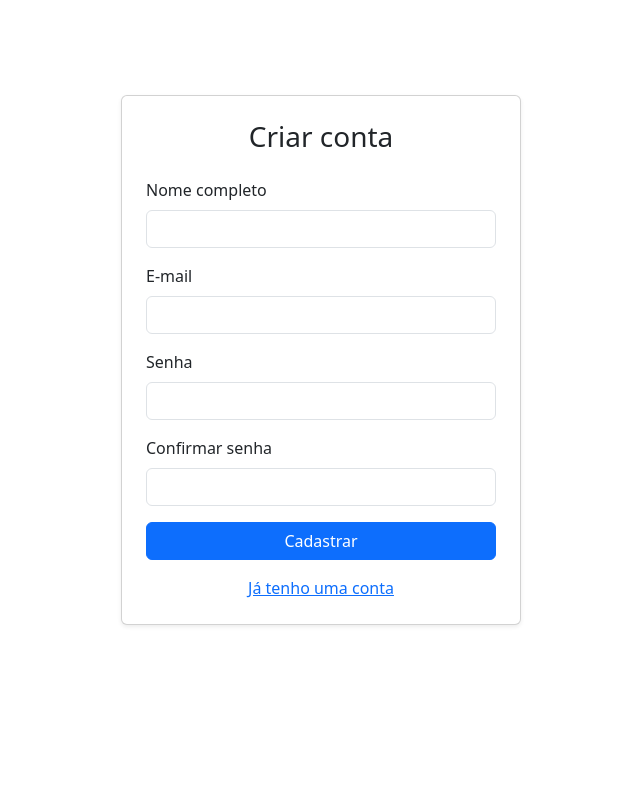
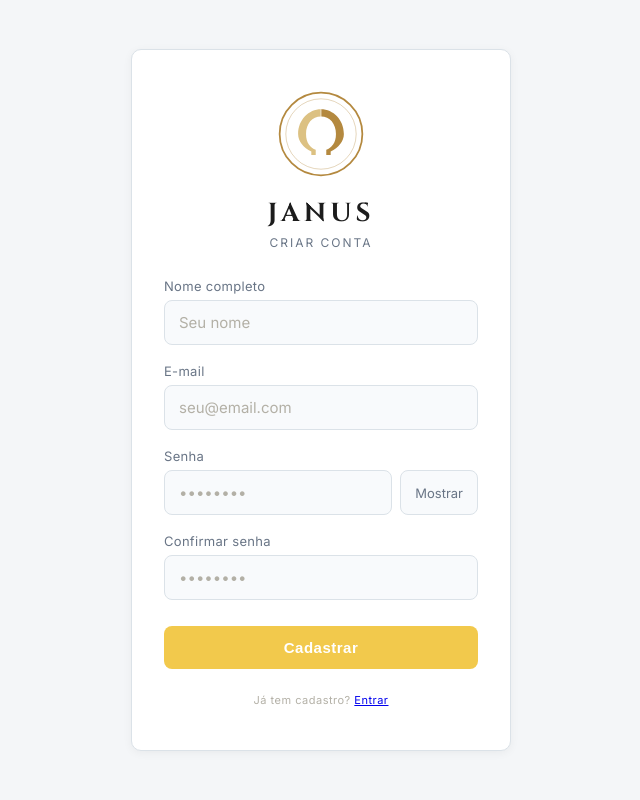
Before and after one commit to 2026-7-60-Programador-Web/janus, a PHP site: page /views/cadastro.php in a window 1280 px wide. Shown: the whole page, without its empty margins (319-959 px from the left). Run offline with PHP 8.4, Linux system fonts and the light colour scheme.

Commit message:
Cadastro gravando no banco com estilo do login

```diff
--- a/views/cadastro.php
+++ b/views/cadastro.php
@@ -12,53 +12,83 @@ unset($_SESSION['cadastro_erro'], $_SESSION['cadastro_dados']);
 <html lang="pt-br">
 <head>
     <meta charset="UTF-8">
-    <title>Criar conta</title>
-    <link href="https://cdn.jsdelivr.net/npm/bootstrap@5.3.3/dist/css/bootstrap.min.css" rel="stylesheet">
-    <link rel="stylesheet" href="/assets/css/style.css">
+    <meta name="viewport" content="width=device-width, initial-scale=1.0">
+    <title>Janus | Criar conta</title>
+    <link href="https://fonts.googleapis.com/css2?family=Cinzel:wght@600;700&family=Inter:wght@400;500;600&display=swap" rel="stylesheet">
+    <link href="../assets/css/login.css" rel="stylesheet">
 </head>
 <body>
-<main>
-    <div class="container d-flex justify-content-center align-items-center" style="min-height: 90vh;">
-        <div class="card p-4 shadow-sm" style="width: 100%; max-width: 400px;">
-            <h1 class="h3 mb-4 text-center">Criar conta</h1>
+
+<div class="login-card">
+    <div class="logo-wrap">
+        <svg width="88" height="88" viewBox="0 0 100 100" xmlns="http://www.w3.org/2000/svg">
+            <circle cx="50" cy="50" r="47" fill="none" stroke="#b4893f" stroke-width="2"/>
+            <circle cx="50" cy="50" r="40" fill="none" stroke="#b4893f" stroke-width="1" opacity="0.4"/>
+            <path d="M50 30
+                     C 40 30, 33 38, 33 50
+                     C 33 60, 38 66, 44 68
+                     L 44 74
+                     L 39 74
+                     L 39 70
+                     C 30 66, 24 58, 24 50
+                     C 24 34, 36 22, 50 22
+                     Z"
+                  fill="#dcc182"/>
+            <circle cx="38" cy="46" r="2.2" fill="#ffffff"/>
+            <path d="M50 30
+                     C 60 30, 67 38, 67 50
+                     C 67 60, 62 66, 56 68
+                     L 56 74
+                     L 61 74
+                     L 61 70
+                     C 70 66, 76 58, 76 50
+                     C 76 34, 64 22, 50 22
+                     Z"
+                  fill="#b4893f"/>
+            <circle cx="62" cy="46" r="2.2" fill="#ffffff"/>
+            <line x1="50" y1="22" x2="50" y2="78" stroke="#ffffff" stroke-width="1.2" opacity="0.6"/>
+        </svg>
+    </div>
+
+    <h1 class="brand-title">JANUS</h1>
+    <p class="brand-sub">Criar conta</p>
 
     <?php if ($erro): ?>
-                <div class="alert alert-danger"><?= htmlspecialchars($erro) ?></div>
+        <div class="alert-erro"><?= htmlspecialchars($erro) ?></div>
     <?php endif; ?>
 
     <form method="POST" action="../controllers/cadastro_processar.php">
-                <div class="mb-3">
-                    <label for="nome" class="form-label">Nome completo</label>
-                    <input type="text" id="nome" name="nome" class="form-control"
+        <div class="form-group">
+            <label for="nome">Nome completo</label>
+            <input type="text" id="nome" name="nome" placeholder="Seu nome"
                    value="<?= htmlspecialchars($dadosAntigos['nome'] ?? '') ?>" required>
         </div>
 
-                <div class="mb-3">
-                    <label for="email" class="form-label">E-mail</label>
-                    <input type="email" id="email" name="email" class="form-control"
+        <div class="form-group">
+            <label for="email">E-mail</label>
+            <input type="email" id="email" name="email" placeholder="seu@email.com"
                    value="<?= htmlspecialchars($dadosAntigos['email'] ?? '') ?>" required>
         </div>
 
-                <div class="mb-3">
-                    <label for="senha" class="form-label">Senha</label>
-                    <input type="password" id="senha" name="senha" class="form-control" required>
+        <div class="form-group">
+            <label for="senha">Senha</label>
+            <div class="campo-senha">
+                <input type="password" id="senha" name="senha" placeholder="••••••••" required>
+                <button type="button" id="toggleSenha" class="toggle-senha" aria-label="Mostrar senha">Mostrar</button>
+            </div>
         </div>
 
-                <div class="mb-3">
-                    <label for="confirmar_senha" class="form-label">Confirmar senha</label>
-                    <input type="password" id="confirmar_senha" name="confirmar_senha" class="form-control" required>
+        <div class="form-group">
+            <label for="confirmar_senha">Confirmar senha</label>
+            <input type="password" id="confirmar_senha" name="confirmar_senha" placeholder="••••••••" required>
         </div>
 
-                <button type="submit" class="btn btn-primary w-100">Cadastrar</button>
+        <button type="submit" class="btn-entrar">Cadastrar</button>
+    </form>
 
-                <p class="text-center mt-3 mb-0">
-                    <a href="login.php">Já tenho uma conta</a>
-                </p>
-            </form>
+    <p class="footer-note">Já tem cadastro? <a href="login.php">Entrar</a></p>
 </div>
-    </div>
-</main>
 
-<script src="https://cdn.jsdelivr.net/npm/bootstrap@5.3.3/dist/js/bootstrap.bundle.min.js"></script>
+<script src="../assets/js/login.js"></script>
 </body>
 </html>
```
Also changed, not shown: controllers/cadastro_processar.php (+6 -5 lines), data/egressos.json (added, +14 -0 lines). Lines whose indentation alone changed are shown as unchanged.
